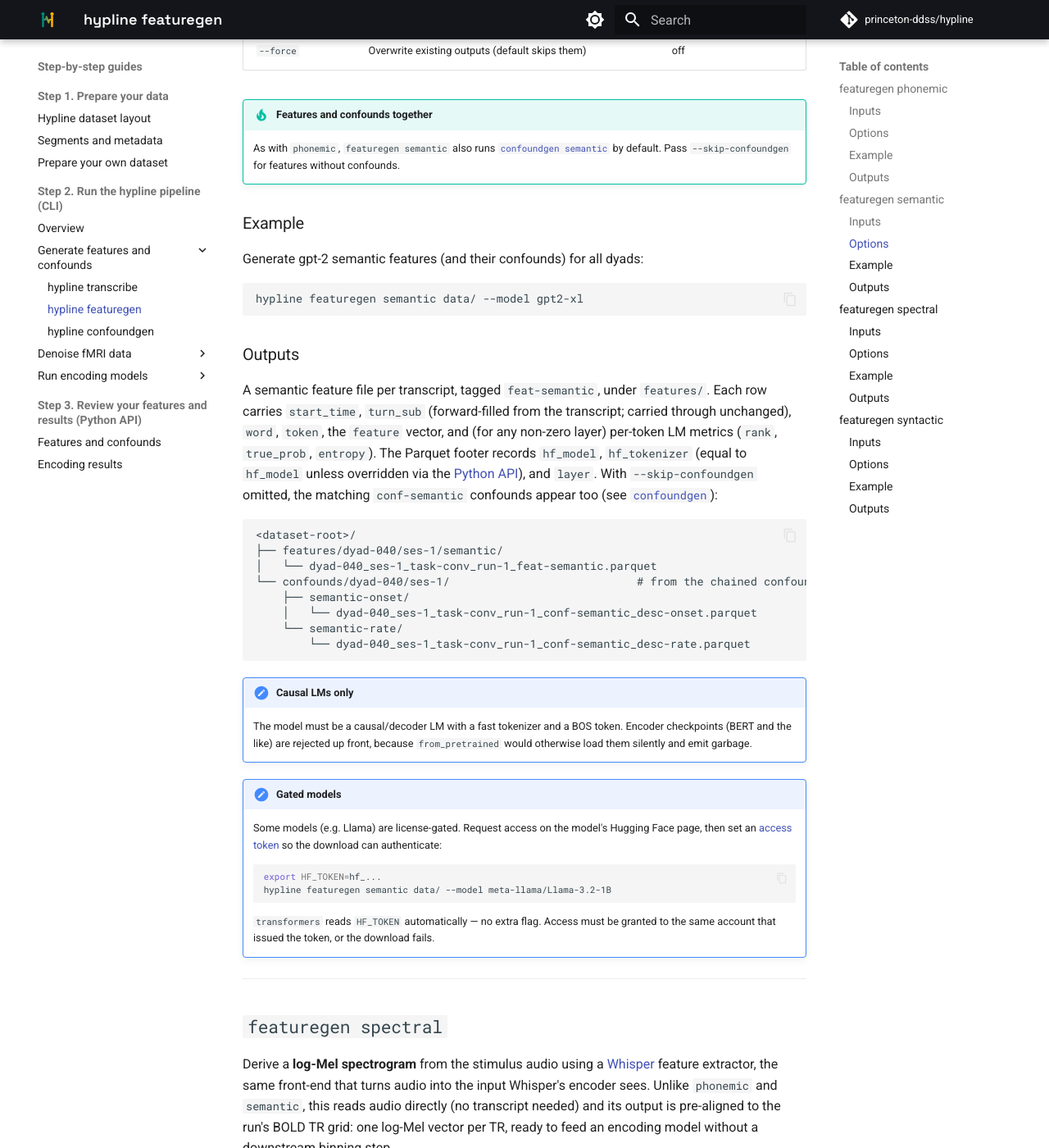
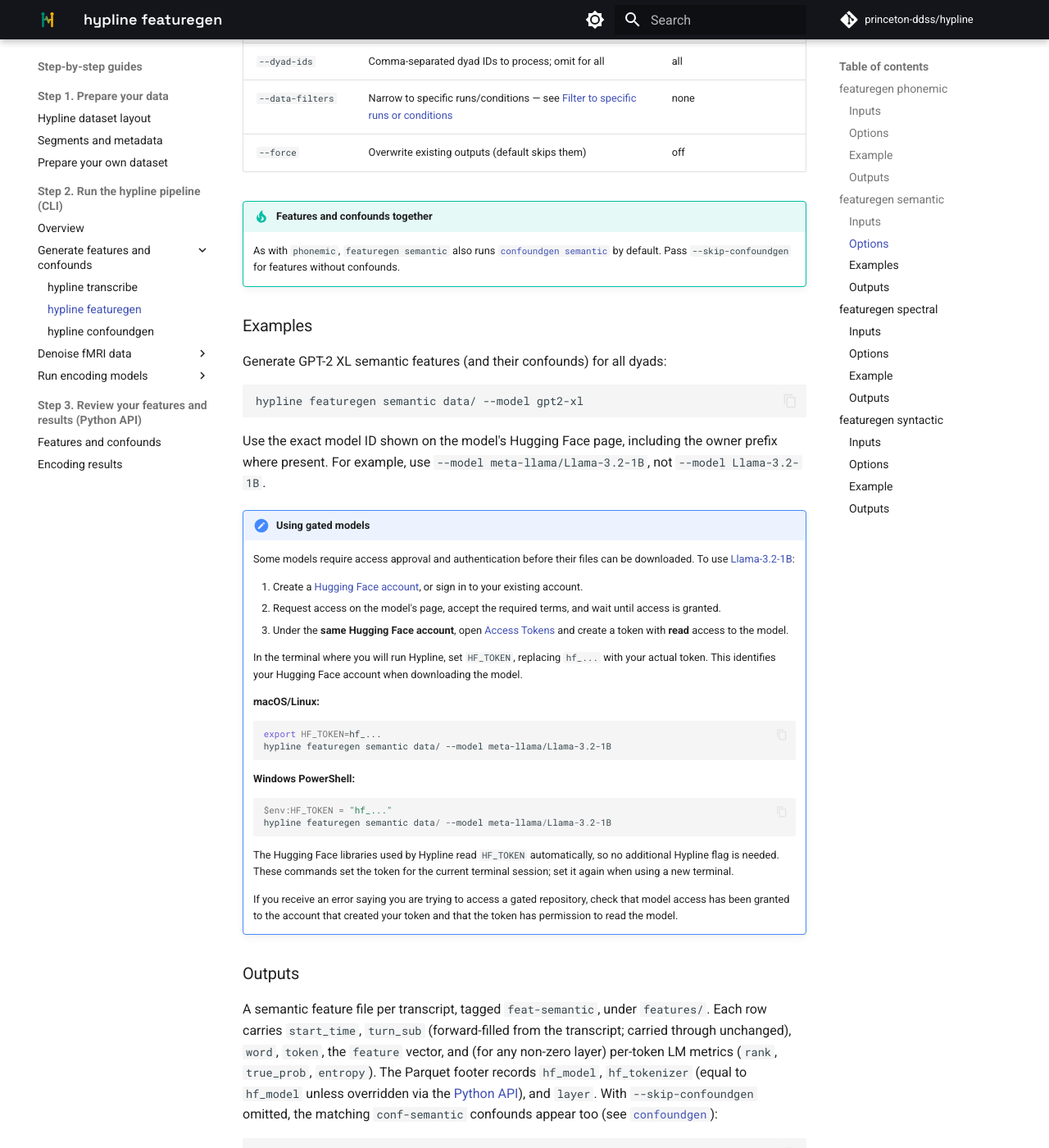
Before and after one commit to princeton-ddss/hypline, an MkDocs documentation site: the page built from docs/mkdocs/step-by-step/featuregen.md, in a window 1280 px wide and 1400 px high, scrolled down 3576 px. Shown: the whole window at 82% size. Built offline with MkDocs 1.6.1 and Material for MkDocs 9.7.7, drawn with Linux system fonts in a browser that asks for light colours; comment, search, counter and statistics services are not loaded; the version menu is left out; some of the changed text lies outside the part shown.

Commit message:
Update featuregen semantic for clarity
Clarify instructions on gated model access (how to set hf token)

````diff
--- a/docs/mkdocs/step-by-step/featuregen.md
+++ b/docs/mkdocs/step-by-step/featuregen.md
@@ -104,11 +104,10 @@ A `--desc` label lands as `desc-<label>` and lives in its own subdirectory
 
 ## `featuregen semantic`
 
-Derive **contextual word embeddings** from any Hugging Face causal (decoder) LM.
+Derive **contextual word embeddings** from a Hugging Face causal (decoder) language model.
 The transcript is tokenized and run through the model; each sub-word token's
-hidden state at a chosen `--layer` becomes its `feature` vector. The model id is
-passed verbatim to `from_pretrained`, so the hub is open and unbounded: any
-causal LM with a fast (Rust) tokenizer and a BOS token works.
+hidden state at a chosen `--layer` becomes its `feature` vector. The model ID
+supplied through `--model` is passed directly to `from_pretrained`.
 
 ### Inputs
 
@@ -118,8 +117,14 @@ but carry their null timing into the output; null-`word` rows are skipped.
 
 The whole transcript is encoded in one forward pass, so it must fit the model's
 context window (tokens + a BOS prefix ≤ `max_position_embeddings`). A long
-transcript on a short-context model (gpt-2 caps at 1024) raises rather than
-truncating; reach for a longer-context LM instead.
+transcript on a short-context model (gpt-2 caps at 1024) produces an error rather than
+being truncated; Use a model with a longer context window instead.
+
+!!! note "Causal LMs only"
+
+    The model must be a causal/decoder LM with a fast tokenizer and
+    a beginning-of-sequence (BOS) token. Encoder models
+    such as BERT are not supported.
 
 ### Options
 
@@ -141,13 +146,59 @@ truncating; reach for a longer-context LM instead.
     [`confoundgen semantic`](confoundgen.md) by default. Pass `--skip-confoundgen`
     for features without confounds.
 
-### Example
+### Examples
 
-Generate gpt-2 semantic features (and their confounds) for all dyads:
+Generate GPT-2 XL semantic features (and their confounds) for all dyads:
 
 ```bash
 hypline featuregen semantic data/ --model gpt2-xl
 ```
+
+Use the exact model ID shown on the model's Hugging Face page, including
+the owner prefix where present. For example, use
+`--model meta-llama/Llama-3.2-1B`, not `--model Llama-3.2-1B`.
+
+!!! note "Using gated models"
+
+    Some models require access approval and authentication before their
+    files can be downloaded. To use
+    [Llama-3.2-1B](https://huggingface.co/meta-llama/Llama-3.2-1B):
+
+    1. Create a [Hugging Face account](https://huggingface.co/join), or
+       sign in to your existing account.
+    2. Request access on the model's page, accept the required terms,
+       and wait until access is granted.
+    3. Under the **same Hugging Face account**, open
+       [Access Tokens](https://huggingface.co/settings/tokens) and create
+       a token with **read** access to the model.
+
+    In the terminal where you will run Hypline, set `HF_TOKEN`, replacing
+    `hf_...` with your actual token. This identifies your Hugging Face
+    account when downloading the model.
+
+    **macOS/Linux:**
+
+    ```bash
+    export HF_TOKEN=hf_...
+    hypline featuregen semantic data/ --model meta-llama/Llama-3.2-1B
+    ```
+
+    **Windows PowerShell:**
+
+    ```powershell
+    $env:HF_TOKEN = "hf_..."
+    hypline featuregen semantic data/ --model meta-llama/Llama-3.2-1B
+    ```
+
+    The Hugging Face libraries used by Hypline read `HF_TOKEN`
+    automatically, so no additional Hypline flag is needed. These
+    commands set the token for the current terminal session; set it
+    again when using a new terminal.
+
+    If you receive an error saying you are trying to access a gated
+    repository, check that model access has been granted to the account
+    that created your token and that the token has permission to read
+    the model.
 
 ### Outputs
 
@@ -171,25 +222,6 @@ confounds appear too (see [`confoundgen`](confoundgen.md)):
         └── dyad-040_ses-1_task-conv_run-1_conf-semantic_desc-rate.parquet
 ```
 
-!!! note "Causal LMs only"
-
-    The model must be a causal/decoder LM with a fast tokenizer and a BOS token.
-    Encoder checkpoints (BERT and the like) are rejected up front, because
-    `from_pretrained` would otherwise load them silently and emit garbage.
-
-!!! note "Gated models"
-
-    Some models (e.g. Llama) are license-gated. Request access on the model's
-    Hugging Face page, then set an [access token](https://huggingface.co/settings/tokens)
-    so the download can authenticate:
-
-    ```bash
-    export HF_TOKEN=hf_...
-    hypline featuregen semantic data/ --model meta-llama/Llama-3.2-1B
-    ```
-
-    `transformers` reads `HF_TOKEN` automatically — no extra flag. Access must be
-    granted to the same account that issued the token, or the download fails.
 
 ---
 
````
